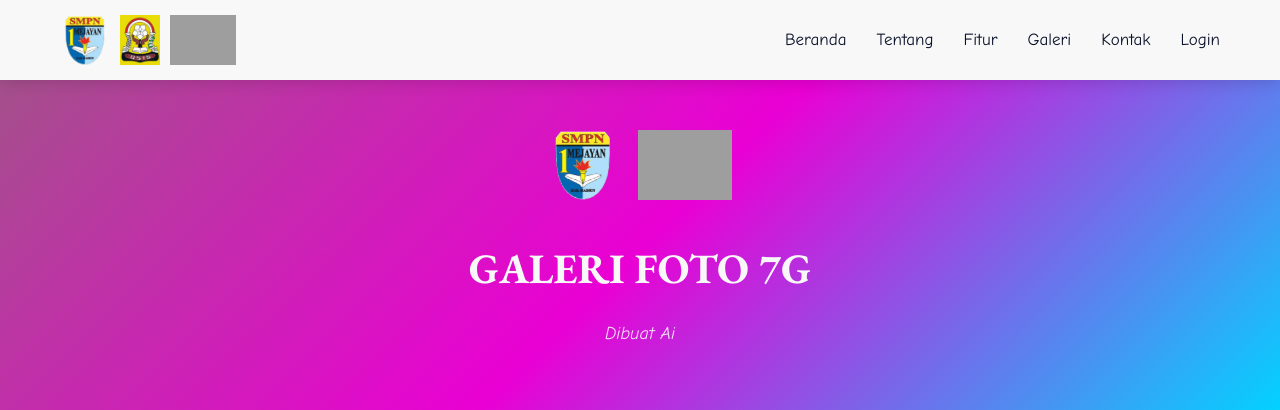
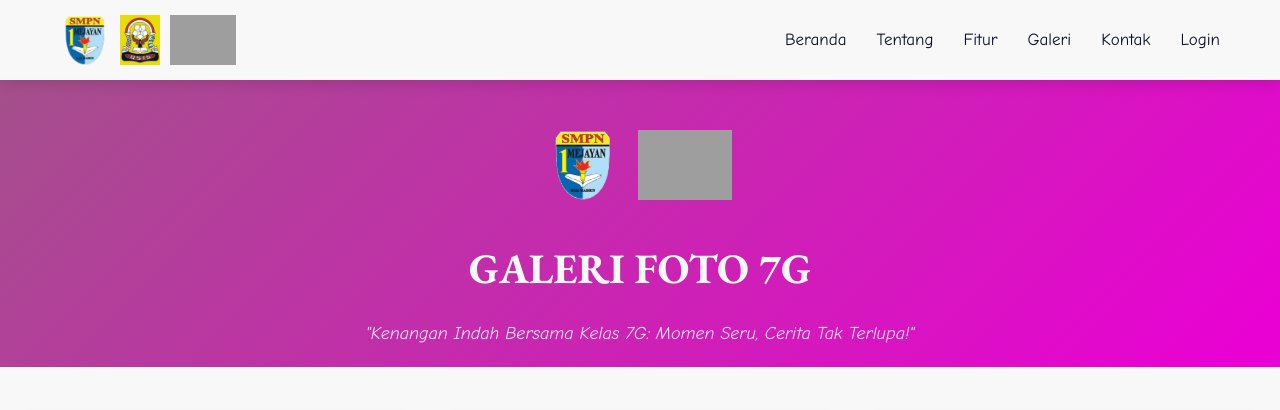
Before and after one commit to putzz12/7GClassSpensamejayan, a plain HTML site: page galeri.html in a window 1280 px wide. Shown: the top 410 px of the page. Drawn offline with nearby package versions, Linux system fonts and the light colour scheme; grey boxes are pictures that could not be loaded.

Commit message:
Update galeri.html

```diff
--- a/galeri.html
+++ b/galeri.html
@@ -261,8 +261,8 @@
                 <img src="images/logo_kelas.png" alt="Logo Kelas 7G">
             </div>
             <h1>GALERI FOTO 7G</h1>
-            <p>Dibuat Ai</p>
-        </section>
+            <p>"Kenangan Indah Bersama Kelas 7G: Momen Seru, Cerita Tak Terlupa!"</p>
+
 
         <section class="gallery-container">
             <div class="gallery-grid">
```
